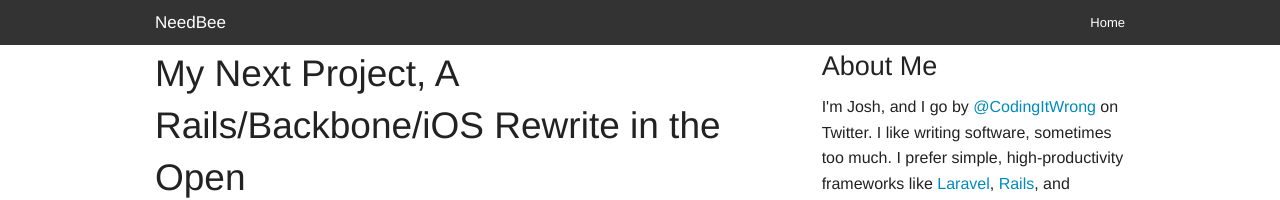
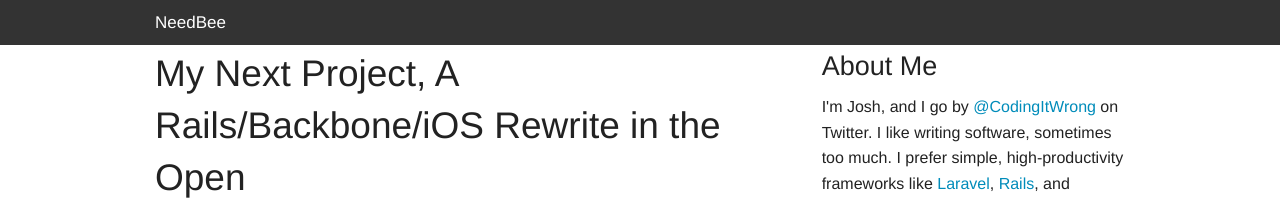
Before and after one commit to needbee/needbee.github.io, a Jekyll site: the page built from index.html, in a window 1280 px wide. Shown: the top 200 px of the page. Built offline with Jekyll 4.4.1, drawn with Linux system fonts in a browser that asks for light colours; nearby versions of some CDN libraries; library files that are not in the unit come from our copies; Markdown is read by kramdown in place of the engine named in the settings; the list of posts is cut into pages by our own code.

Commit message:
removes unused header menu

```diff
--- a/_includes/header.html
+++ b/_includes/header.html
@@ -18,10 +18,5 @@
         <a href="#"><span>Menu</span></a>
       </li>
     </ul>
-    <section class="top-bar-section">
-      <ul class="right">
-        <li><a href="/">Home</a></li>
-      </ul>
-    </section>
   </nav>
 </div>
```
